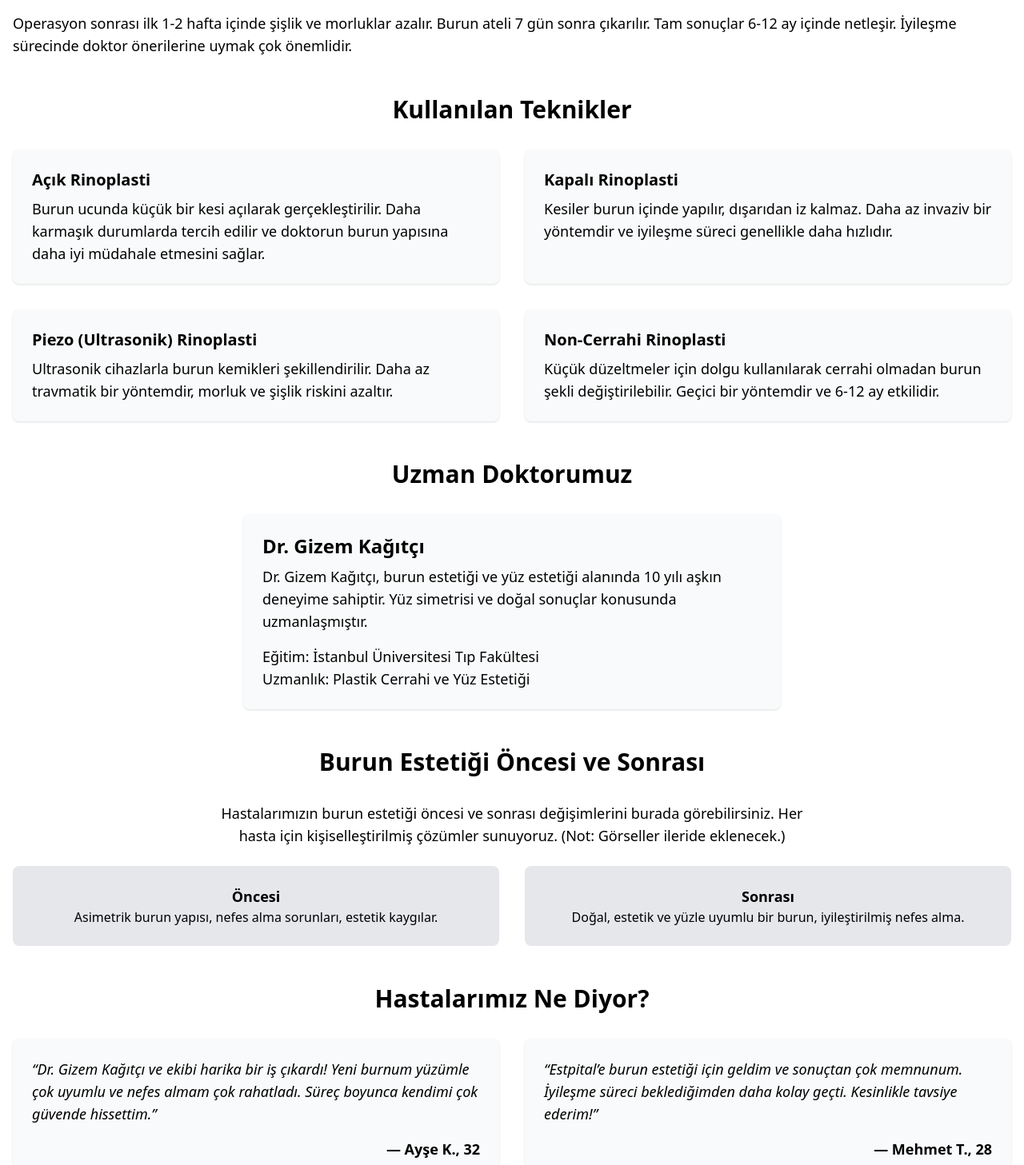
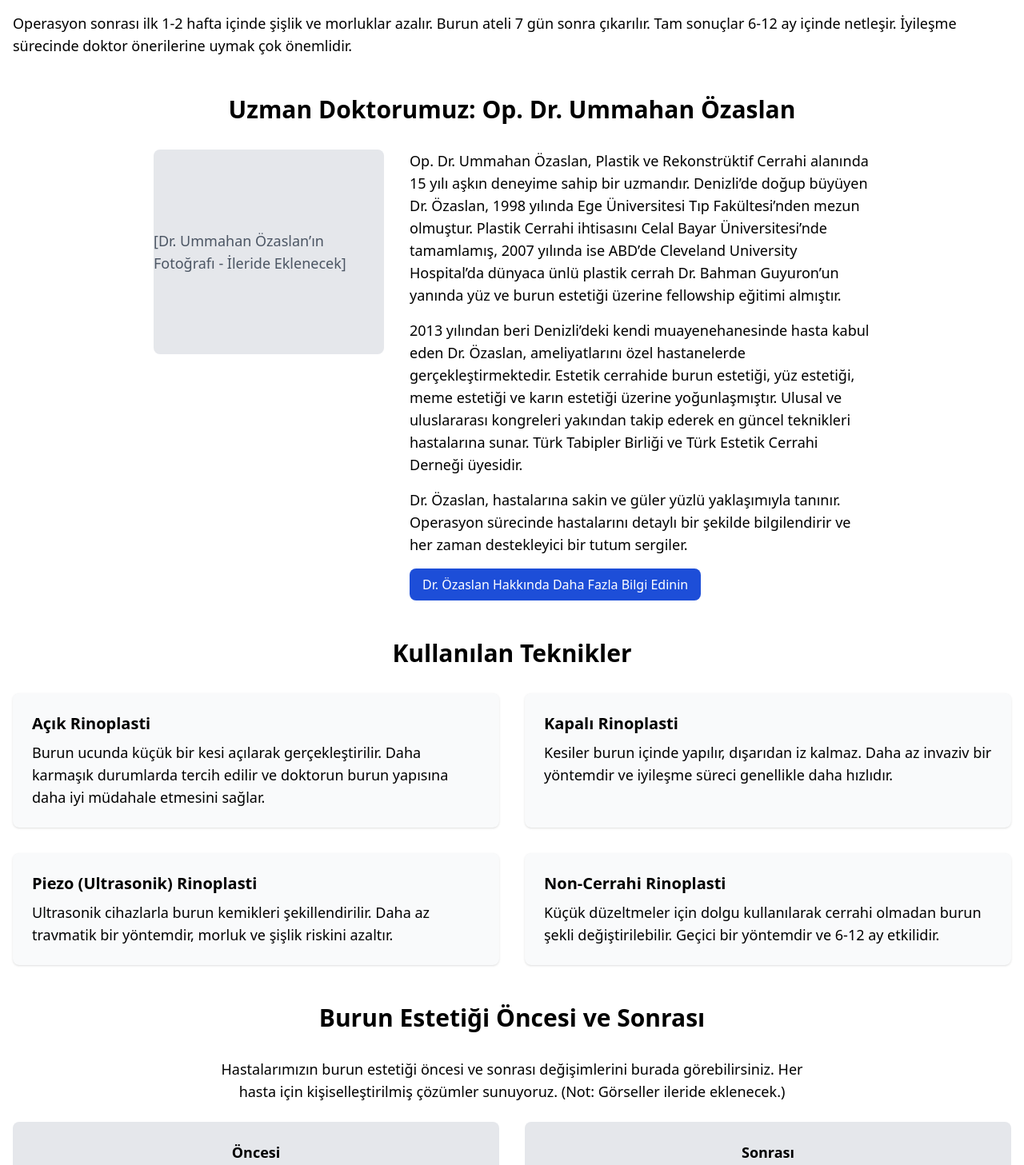
Before and after one commit to Estpital/Estpital-Dynamic-Platform, a JavaScript app: page /burun-estetigi in a window 1280 px wide. Shown: the part 1433-2890 px from the top of the page at 80% size. Built offline with nearby package versions, Linux system fonts and the light colour scheme; the HTML template or start-up script is replaced by a standard one.

Commit message:
Update BurunEstetigi.js

```diff
--- a/src/pages/BurunEstetigi.js
+++ b/src/pages/BurunEstetigi.js
@@ -61,7 +61,7 @@ function BurunEstetigi() {
               <div>
                 <h4 className="text-2xl font-semibold mb-4">Danışmanlık ve Planlama</h4>
                 <p className="text-lg">
-                  İlk adımda, uzman doktorumuz Dr. Gizem Kağıtçı ile yüz analizi yapılır. Yüz yapınıza en uygun burun şekli belirlenir ve beklentileriniz değerlendirilir. 3D simülasyonlarla operasyon sonrası görünüm hakkında fikir sahibi olabilirsiniz.
+                  İlk adımda, uzman doktorumuz Op. Dr. Ummahan Özaslan ile yüz analizi yapılır. Yüz yapınıza en uygun burun şekli belirlenir ve beklentileriniz değerlendirilir. 3D simülasyonlarla operasyon sonrası görünüm hakkında fikir sahibi olabilirsiniz.
                 </p>
               </div>
               <div>
@@ -75,6 +75,35 @@ function BurunEstetigi() {
                 <p className="text-lg">
                   Operasyon sonrası ilk 1-2 hafta içinde şişlik ve morluklar azalır. Burun ateli 7 gün sonra çıkarılır. Tam sonuçlar 6-12 ay içinde netleşir. İyileşme sürecinde doktor önerilerine uymak çok önemlidir.
                 </p>
+              </div>
+            </div>
+          </div>
+
+          {/* Doktor Bilgisi */}
+          <div className="mb-12">
+            <h3 className="text-3xl font-bold text-center mb-8">Uzman Doktorumuz: Op. Dr. Ummahan Özaslan</h3>
+            <div className="flex flex-col md:flex-row gap-8 max-w-4xl mx-auto">
+              <div className="md:w-1/3">
+                <div className="bg-gray-200 h-64 rounded-lg flex items-center justify-center">
+                  <p className="text-lg text-gray-600">[Dr. Ummahan Özaslan’ın Fotoğrafı - İleride Eklenecek]</p>
+                </div>
+              </div>
+              <div className="md:w-2/3">
+                <p className="text-lg mb-4">
+                  Op. Dr. Ummahan Özaslan, Plastik ve Rekonstrüktif Cerrahi alanında 15 yılı aşkın deneyime sahip bir uzmandır. Denizli’de doğup büyüyen Dr. Özaslan, 1998 yılında Ege Üniversitesi Tıp Fakültesi’nden mezun olmuştur. Plastik Cerrahi ihtisasını Celal Bayar Üniversitesi’nde tamamlamış, 2007 yılında ise ABD’de Cleveland University Hospital’da dünyaca ünlü plastik cerrah Dr. Bahman Guyuron’un yanında yüz ve burun estetiği üzerine fellowship eğitimi almıştır.
+                </p>
+                <p className="text-lg mb-4">
+                  2013 yılından beri Denizli’deki kendi muayenehanesinde hasta kabul eden Dr. Özaslan, ameliyatlarını özel hastanelerde gerçekleştirmektedir. Estetik cerrahide burun estetiği, yüz estetiği, meme estetiği ve karın estetiği üzerine yoğunlaşmıştır. Ulusal ve uluslararası kongreleri yakından takip ederek en güncel teknikleri hastalarına sunar. Türk Tabipler Birliği ve Türk Estetik Cerrahi Derneği üyesidir.
+                </p>
+                <p className="text-lg mb-4">
+                  Dr. Özaslan, hastalarına sakin ve güler yüzlü yaklaşımıyla tanınır. Operasyon sürecinde hastalarını detaylı bir şekilde bilgilendirir ve her zaman destekleyici bir tutum sergiler.
+                </p>
+                <a
+                  href="/doktorlar/ummahan-ozaslan"
+                  className="inline-block bg-blue-700 text-white px-4 py-2 rounded-lg hover:bg-blue-800"
+                >
+                  Dr. Özaslan Hakkında Daha Fazla Bilgi Edinin
+                </a>
               </div>
             </div>
           </div>
@@ -110,21 +139,6 @@ function BurunEstetigi() {
             </div>
           </div>
 
-          {/* Doktor Bilgisi */}
-          <div className="mb-12">
-            <h3 className="text-3xl font-bold text-center mb-8">Uzman Doktorumuz</h3>
-            <div className="max-w-2xl mx-auto bg-gray-50 p-6 rounded-lg shadow">
-              <h4 className="text-2xl font-semibold mb-2">Dr. Gizem Kağıtçı</h4>
-              <p className="text-lg mb-4">
-                Dr. Gizem Kağıtçı, burun estetiği ve yüz estetiği alanında 10 yılı aşkın deneyime sahiptir. Yüz simetrisi ve doğal sonuçlar konusunda uzmanlaşmıştır.
-              </p>
-              <p className="text-lg">
-                Eğitim: İstanbul Üniversitesi Tıp Fakültesi<br />
-                Uzmanlık: Plastik Cerrahi ve Yüz Estetiği
-              </p>
-            </div>
-          </div>
-
           {/* Öncesi/Sonrası */}
           <div className="mb-12">
             <h3 className="text-3xl font-bold text-center mb-8">Burun Estetiği Öncesi ve Sonrası</h3>
@@ -150,13 +164,13 @@ function BurunEstetigi() {
             <div className="grid grid-cols-1 md:grid-cols-2 gap-8">
               <div className="bg-gray-50 p-6 rounded-lg shadow">
                 <p className="text-lg italic mb-4">
-                  “Dr. Gizem Kağıtçı ve ekibi harika bir iş çıkardı! Yeni burnum yüzümle çok uyumlu ve nefes almam çok rahatladı. Süreç boyunca kendimi çok güvende hissettim.”
+                  “Dr. Ummahan Özaslan ve ekibi harika bir iş çıkardı! Yeni burnum yüzümle çok uyumlu ve nefes almam çok rahatladı. Süreç boyunca kendimi çok güvende hissettim.”
                 </p>
                 <p className="text-lg font-semibold text-right">— Ayşe K., 32</p>
               </div>
               <div className="bg-gray-50 p-6 rounded-lg shadow">
                 <p className="text-lg italic mb-4">
-                  “Estpital’e burun estetiği için geldim ve sonuçtan çok memnunum. İyileşme süreci beklediğimden daha kolay geçti. Kesinlikle tavsiye ederim!”
+                  “Estpital’e burun estetiği için geldim ve sonuçtan çok memnunum. Dr. Özaslan’ın sakin ve destekleyici yaklaşımı beni çok rahatlattı. Kesinlikle tavsiye ederim!”
                 </p>
                 <p className="text-lg font-semibold text-right">— Mehmet T., 28</p>
               </div>
@@ -210,7 +224,7 @@ function BurunEstetigi() {
             <div className="grid grid-cols-1 md:grid-cols-3 gap-8">
               <div className="bg-gray-50 p-6 rounded-lg shadow">
                 <h4 className="text-xl font-semibold mb-2">Uzman Kadro</h4>
-                <p>Dr. Gizem Kağıtçı liderliğinde deneyimli ekibimizle hizmetinizdeyiz.</p>
+                <p>Dr. Ummahan Özaslan liderliğinde deneyimli ekibimizle hizmetinizdeyiz.</p>
               </div>
               <div className="bg-gray-50 p-6 rounded-lg shadow">
                 <h4 className="text-xl font-semibold mb-2">Kişiselleştirilmiş Çözümler</h4>
@@ -220,6 +234,24 @@ function BurunEstetigi() {
                 <h4 className="text-xl font-semibold mb-2">Modern Teknikler</h4>
                 <p>Piezo rinoplasti ve kapalı tekniklerle güvenli ve doğal sonuçlar.</p>
               </div>
+            </div>
+          </div>
+
+          {/* Sosyal Medya Bağlantıları */}
+          <div className="mb-12">
+            <h3 className="text-3xl font-bold text-center mb-8">Bizi Sosyal Medyada Takip Edin</h3>
+            <div className="flex justify-center space-x-6">
+              <a
+                href="https://www.instagram.com/estpitalagency"
+                target="_blank"
+                rel="noopener noreferrer"
+                className="bg-pink-500 text-white px-6 py-3 rounded-lg hover:bg-pink-600 flex items-center"
+              >
+                <svg className="w-6 h-6 mr-2" fill="currentColor" viewBox="0 0 24 24">
+                  <path d="M12 2.163c3.204 0 3.584.012 4.85.07 3.252.148 4.771 1.691 4.919 4.919.058 1.265.069 1.645.069 4.849 0 3.205-.012 3.584-.069 4.849-.149 3.225-1.664 4.771-4.919 4.919-1.266.058-1.644.07-4.85.07-3.204 0-3.584-.012-4.849-.07-3.26-.149-4.771-1.699-4.919-4.92-.058-1.265-.07-1.644-.07-4.849 0-3.204.013-3.583.07-4.849.149-3.227 1.664-4.771 4.919-4.919 1.266-.057 1.645-.069 4.849-.069zm0-2.163c-3.259 0-3.667.014-4.947.072-4.358.2-6.78 2.618-6.98 6.98-.059 1.281-.073 1.689-.073 4.948 0 3.259.014 3.668.072 4.948.2 4.358 2.618 6.78 6.98 6.98 1.281.058 1.689.072 4.948.072 3.259 0 3.668-.014 4.948-.072 4.354-.2 6.782-2.618 6.982-6.98.058-1.281.072-1.689.072-4.948 0-3.259-.014-3.667-.072-4.947-.196-4.354-2.617-6.78-6.979-6.98-1.281-.059-1.69-.073-4.949-.073zm0 5.838c-3.403 0-6.162 2.759-6.162 6.162s2.759 6.163 6.162 6.163 6.162-2.759 6.162-6.163c0-3.403-2.759-6.162-6.162-6.162zm0 10.162c-2.209 0-4-1.79-4-4 0-2.209 1.791-4 4-4s4 1.791 4 4c0 2.21-1.791 4-4 4zm6.406-11.845c-.796 0-1.441.645-1.441 1.44s.645 1.44 1.441 1.44c.795 0 1.439-.645 1.439-1.44s-.644-1.44-1.439-1.44z"/>
+                </svg>
+                Instagram’da Bizi Takip Edin
+              </a>
             </div>
           </div>
 
```
